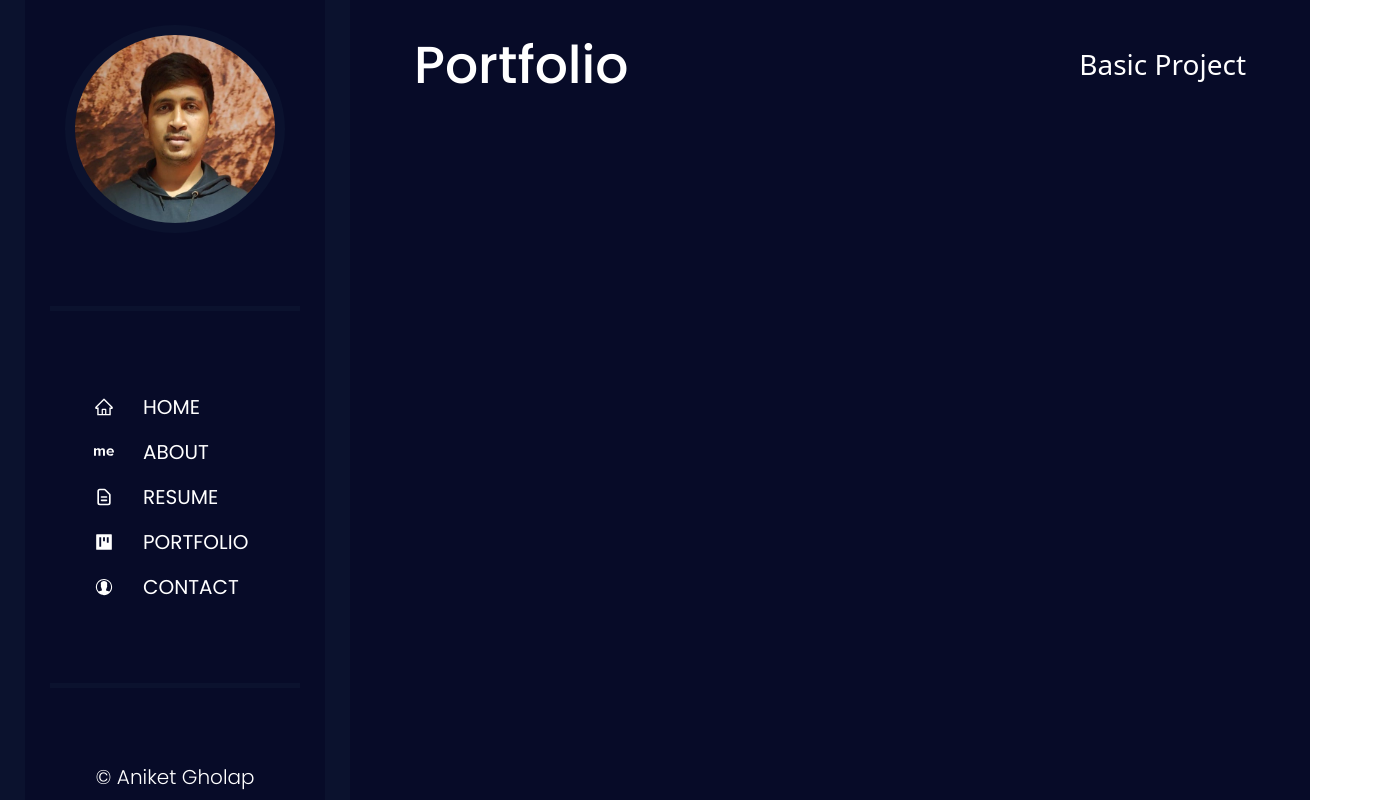
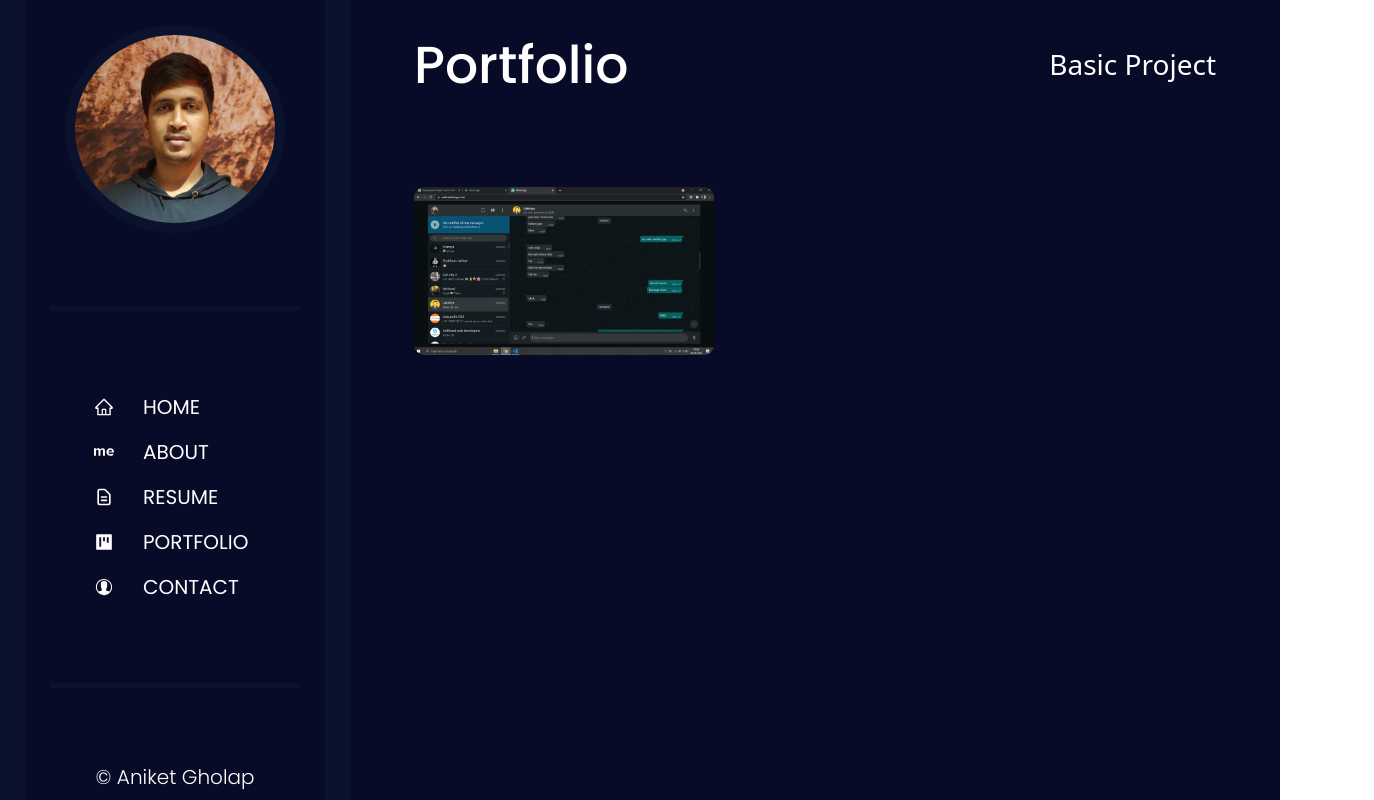
Before and after one commit to Aniket1108/Personal-Website, a React (Create React App) app: page /portfolio/projects in a window 1280 px wide. Shown: the top 800 px of the page, 1374 px wide, since content can reach past the window. Built offline with nearby package versions, Linux system fonts and the light colour scheme.

Commit message:
portfolio projects added

```diff
--- a/src/components/Portfolio/Portfolio.js
+++ b/src/components/Portfolio/Portfolio.js
@@ -12,8 +12,10 @@ const Portfolio = () => {
             <div className="Portfolio">
                 <HeaderPortfolio />
                 <Switch>
+
                     <Route path="/portfolio/projects" component={ProjectPortfolio} />
                     <Route path="/portfolio/basicprojects" component={BasicProjectPortfolio} />
+
                 </Switch>
             </div>
         </Router>
--- a/src/components/Portfolio/ProjectPortfolio.js
+++ b/src/components/Portfolio/ProjectPortfolio.js
@@ -11,11 +11,14 @@ const ProjectPortfolio = () => {
                 {ProjectDetails.map((props, key) => {
                     return (
                         <div className="cardsData">
-
-
-
-
-
+                            <div className="image">{props.img}</div>
+                            <div className="img-overlay">
+                                <a href=""><AiFillGithub /></a>
+                                <div>
+                                    <h3>{props.name}</h3>
+                                    <p>{props.description}</p>
+                                </div>
+                            </div>
                         </div>
                     )
                 })}
--- a/src/components/Portfolio/portfolio.scss
+++ b/src/components/Portfolio/portfolio.scss
@@ -1,7 +1,5 @@
-*{
-    margin: 0;
-    padding: 0;
-    box-sizing: border-box;
+body{
+    overflow-x: hidden;
 }
 
 .Portfolio{
@@ -42,22 +40,74 @@
 .Project-Portfolio{
     margin-top: 75px;
 
+
     .cardsDetails{
         display: grid;
-        grid-template-columns: auto auto auto;
-        grid-gap: 30px;
+        grid-template-columns: repeat(auto-fit, 300px);
+        grid-gap: 40px;
 
     }
     .cardsData{
-        display: flex;
-        flex-direction: column;
-        justify-content: space-between;
+        position: relative;
 
         width: 300px;
         height: 200px;
 
 
+        .image img{
+            display: block;
+            width: 100%;
+            border-radius: 10px;
 
+        }
+        .img-overlay{
+            position: absolute;
+            top: 0;
+            left: 0;
+            width: 100%;
+            height: 100%;
+
+            border-radius: 10px;
+
+            background-color: rgba(0, 0, 0, 0.6);
+            color: white;
+
+            display: flex;
+            flex-direction: column;
+            justify-content: space-between;
+
+            opacity: 0;
+            transition: 0.3s;
+
+            >*{
+                transform: translateX(-20px);
+                transition: 0.3s;
+            }
+        }
+
+        .img-overlay:hover > *{
+            transform: translateX(10px);
+        }
+
+        .img-overlay:hover{
+            opacity: 1;
+        }
+        .img-overlay{
+            a{
+                color: white;
+                font-size: 34px;
+                :hover{
+                    color: blue;
+                }
+            }
+            h3{
+                font: 400 20px Poppins;
+                margin: 0;
+            }
+        }   p{
+            font: 400 12px Poppins;
+            margin-bottom: 5px;
+        }
     }
 
 
--- a/src/components/Sidebar/SidebarLink.js
+++ b/src/components/Sidebar/SidebarLink.js
@@ -23,7 +23,7 @@ export const SidebarLink = [
     {
         img:<AiFillProject />,
         name:"PORTFOLIO",
-        link:"/portfolio"
+        link:"/portfolio/projects"
     },
     {
         img:<IoIosContact />,
```
